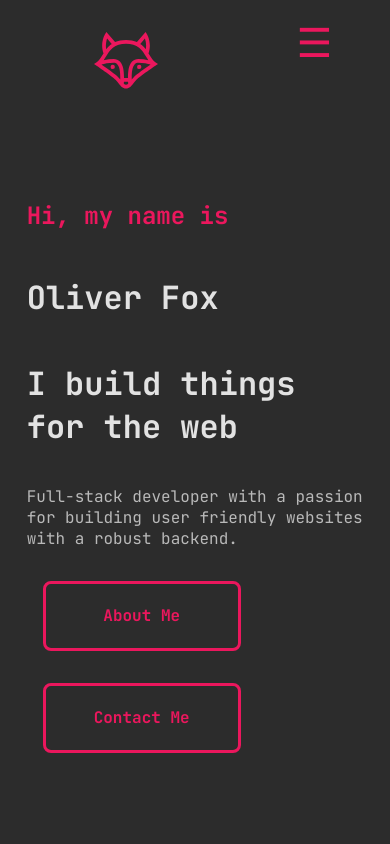
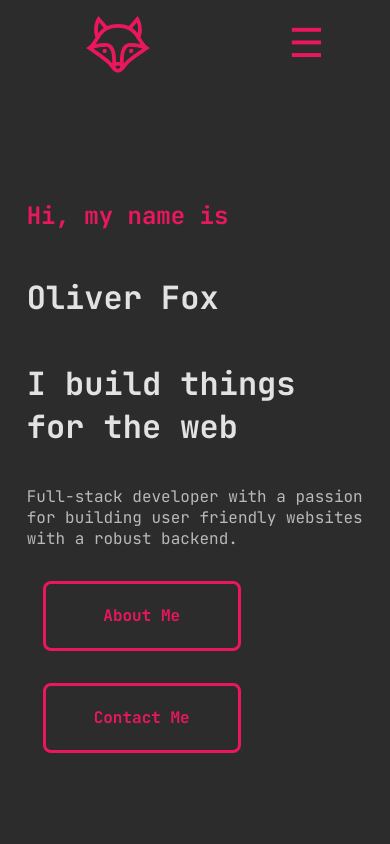
Before and after one commit to digel4/portfolio-website-2022, a React (Create React App) app: page / in a window 390 px wide. Shown: the top 844 px of the page. Built offline with nearby package versions, Linux system fonts and the light colour scheme.

Commit message:
fix fox logo

```diff
--- a/src/css/main.css
+++ b/src/css/main.css
@@ -1054,6 +1054,10 @@ form .button {
     width: 100%;
   }
 
+  #header svg {
+    padding: 0;
+  }
+
   nav {
     width: 3rem;
     display: flex;
--- a/src/sass/_components.scss
+++ b/src/sass/_components.scss
@@ -706,6 +706,10 @@ form {
 
     }
 
+    #header svg {
+        padding: 0;
+    }
+
     nav {
         //width: 100%;
         width: 3rem;
```
Also changed, not shown: 1 other file (tests, documents, lock files or other folders).
